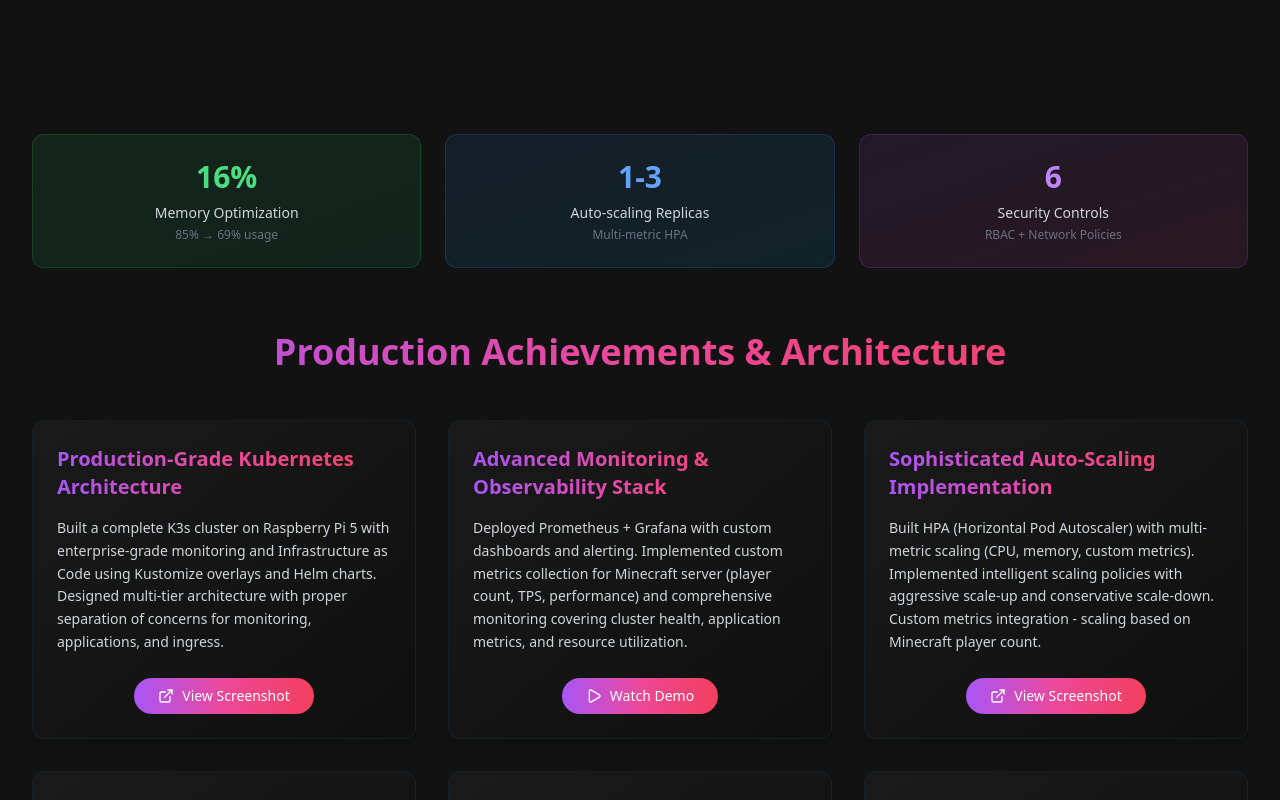
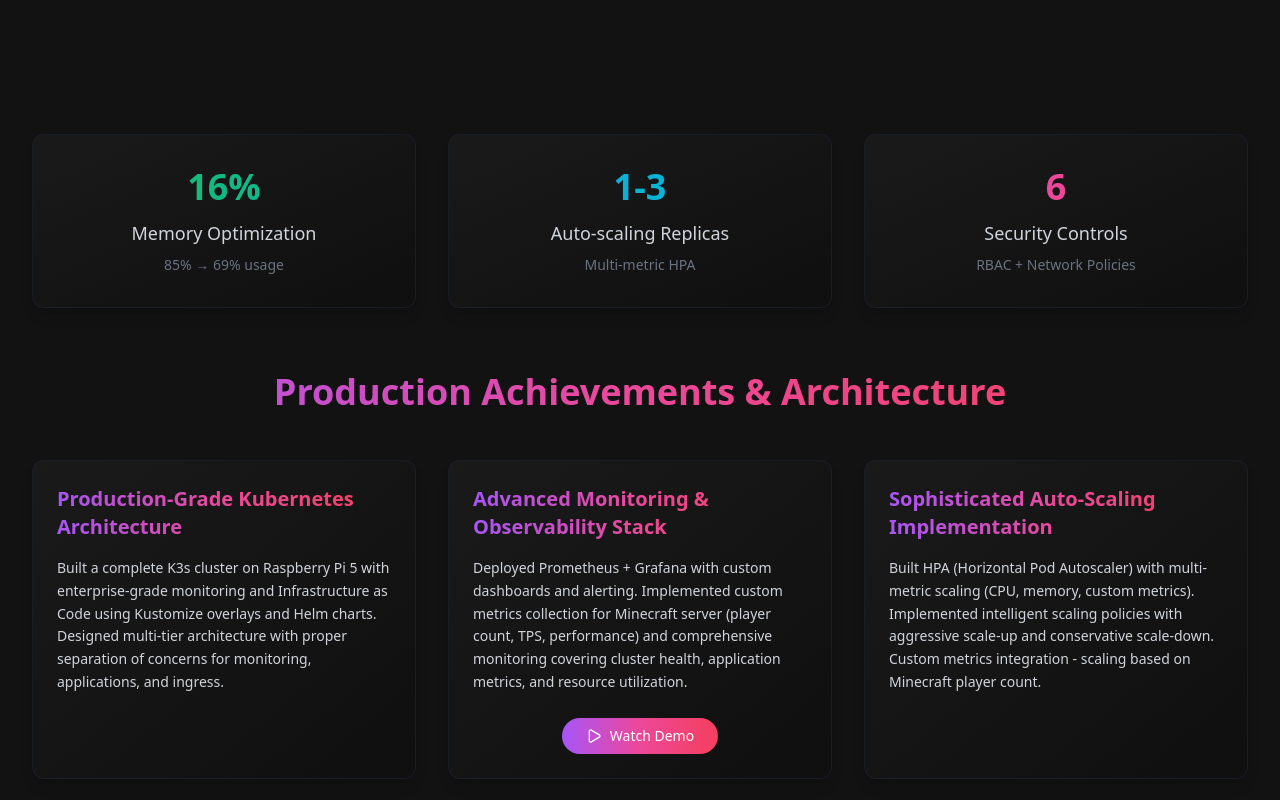
Before and after one commit to umar11b/k3s-showcase, a Next.js app: page / in a window 1280 px wide. Shown: the part 340-1140 px from the top of the page. Built offline with nearby package versions, Linux system fonts and the light colour scheme.

Commit message:
updated UI for prod

```diff
--- a/src/app/page.tsx
+++ b/src/app/page.tsx
@@ -6,6 +6,9 @@ import {
   GithubIcon,
   ExternalLinkIcon,
   CalendarIcon,
+  Code2Icon,
+  ChevronLeftIcon,
+  ChevronRightIcon,
 } from "lucide-react";
 
 // Define the lab data interface
@@ -14,11 +17,12 @@ interface LabData {
   title: string;
   description: string;
   videoUrl?: string;
-  imageUrl?: string;
+  // imageUrl?: string;
+  // imageUrls?: string[]; // For multiple images
   thumbnail: string;
   date: string;
   tags: string[];
-  mediaType: "video" | "image";
+  mediaType: "video"; // | "image" | "images";
 }
 
 // Production Kubernetes homelab achievements
@@ -28,7 +32,7 @@ const achievementsData: LabData[] = [
     title: "Production-Grade Kubernetes Architecture",
     description:
       "Built a complete K3s cluster on Raspberry Pi 5 with enterprise-grade monitoring and Infrastructure as Code using Kustomize overlays and Helm charts. Designed multi-tier architecture with proper separation of concerns for monitoring, applications, and ingress.",
-    imageUrl: "/images/k3s-architecture-screenshot.png",
+    // imageUrl: "/images/k3s-architecture-screenshot.png",
     thumbnail: "/images/hero-image.png",
     date: "2025-01-15",
     tags: [
@@ -38,7 +42,7 @@ const achievementsData: LabData[] = [
       "Helm",
       "Multi-tier Architecture",
     ],
-    mediaType: "image",
+    mediaType: "video",
   },
   {
     id: 2,
@@ -62,7 +66,7 @@ const achievementsData: LabData[] = [
     title: "Sophisticated Auto-Scaling Implementation",
     description:
       "Built HPA (Horizontal Pod Autoscaler) with multi-metric scaling (CPU, memory, custom metrics). Implemented intelligent scaling policies with aggressive scale-up and conservative scale-down. Custom metrics integration - scaling based on Minecraft player count.",
-    imageUrl: "/images/hpa-scaling-screenshot.png",
+    // imageUrl: "/images/hpa-scaling-screenshot.png",
     thumbnail: "/images/hero-image.png",
     date: "2025-01-25",
     tags: [
@@ -72,25 +76,25 @@ const achievementsData: LabData[] = [
       "Scaling Policies",
       "Performance",
     ],
-    mediaType: "image",
+    mediaType: "video",
   },
   {
     id: 4,
     title: "Security-First Approach & DevOps Automation",
     description:
       "Implemented comprehensive security analysis with detailed risk assessment, container security best practices, network policies and RBAC configurations. Created comprehensive Makefile with automated deployment pipelines and backup automation with CronJobs.",
-    imageUrl: "/images/security-rbac-screenshot.png",
+    // imageUrl: "/images/security-rbac-screenshot.png",
     thumbnail: "/images/hero-image.png",
     date: "2025-01-30",
     tags: ["Security", "RBAC", "Network Policies", "Automation", "DevOps"],
-    mediaType: "image",
+    mediaType: "video",
   },
   {
     id: 5,
     title: "Advanced Application Deployment",
     description:
       "Minecraft server with production features: health checks (liveness, readiness, startup probes), resource management (CPU/memory requests and limits), persistent storage with automated backups, and custom metrics exporter integration.",
-    imageUrl: "/images/minecraft-deployment-screenshot.png",
+    // imageUrl: "/images/minecraft-deployment-screenshot.png",
     thumbnail: "/images/hero-image.png",
     date: "2025-02-05",
     tags: [
@@ -99,23 +103,24 @@ const achievementsData: LabData[] = [
       "Persistent Storage",
       "Metrics Exporter",
     ],
-    mediaType: "image",
+    mediaType: "video",
   },
   {
     id: 6,
     title: "Virtualization & Multi-Tenancy",
     description:
       "Deployed 3-tier LAMP architecture using VMs in containers. Built interactive port-forwarding scripts with user-friendly menus and created educational lab environments for hands-on learning with proper isolation.",
-    imageUrl: "/images/lamp-virtualization-screenshot.png",
+    // imageUrl: "/images/lamp-virtualization-screenshot.png",
     thumbnail: "/images/hero-image.png",
     date: "2025-02-10",
     tags: ["Virtualization", "LAMP Stack", "Multi-tenancy", "Educational Labs"],
-    mediaType: "image",
+    mediaType: "video",
   },
 ];
 
 const LabCard = ({ lab, index }: { lab: LabData; index: number }) => {
   const [isVideoModalOpen, setIsVideoModalOpen] = useState(false);
+  const [currentImageIndex, setCurrentImageIndex] = useState(0);
 
   return (
     <motion.div
@@ -152,25 +157,39 @@ const LabCard = ({ lab, index }: { lab: LabData; index: number }) => {
 
       <div className="space-y-4">
         <div className="flex justify-center">
-          {(lab.mediaType === "video" && lab.videoUrl) ||
-          (lab.mediaType === "image" && lab.imageUrl) ? (
+          {lab.mediaType === "video" && lab.videoUrl ? (
             <button
               onClick={() => setIsVideoModalOpen(true)}
               className="flex items-center gap-2 px-6 py-2 rounded-full bg-gradient-to-r from-purple-500 via-pink-500 to-rose-500 text-white hover:shadow-lg hover:shadow-purple-500/25 transition-all duration-300 text-sm font-medium transform hover:scale-105"
             >
-              {lab.mediaType === "video" ? (
-                <>
-                  <PlayIcon className="w-4 h-4" />
-                  Watch Demo
-                </>
-              ) : (
-                <>
-                  <ExternalLinkIcon className="w-4 h-4" />
-                  View Screenshot
-                </>
-              )}
+              <PlayIcon className="w-4 h-4" />
+              Watch Demo
             </button>
           ) : null}
+          {/* Commented out image functionality
+          {(lab.mediaType === "image" && lab.imageUrl) ||
+          (lab.mediaType === "images" &&
+            lab.imageUrls &&
+            lab.imageUrls.length > 0) ? (
+            <button
+              onClick={() => {
+                setCurrentImageIndex(0); // Reset to first image when opening
+                setIsVideoModalOpen(true);
+              }}
+              className="flex items-center gap-2 px-6 py-2 rounded-full bg-gradient-to-r from-purple-500 via-pink-500 to-rose-500 text-white hover:shadow-lg hover:shadow-purple-500/25 transition-all duration-300 text-sm font-medium transform hover:scale-105"
+            >
+              <Code2Icon className="w-4 h-4" />
+              View Implementation
+              {lab.mediaType === "images" &&
+                lab.imageUrls &&
+                lab.imageUrls.length > 1 && (
+                  <span className="ml-1 text-xs opacity-75">
+                    ({lab.imageUrls.length})
+                  </span>
+                )}
+            </button>
+          ) : null}
+          */}
         </div>
       </div>
 
@@ -180,10 +199,11 @@ const LabCard = ({ lab, index }: { lab: LabData; index: number }) => {
           <div className="relative w-full max-w-4xl mx-4">
             <button
               onClick={() => setIsVideoModalOpen(false)}
-              className="absolute -top-10 right-0 text-white hover:text-gray-300 transition-colors duration-200"
+              className="absolute -top-10 right-0 text-white hover:text-gray-300 transition-colors duration-200 z-10"
             >
               ✕ Close
             </button>
+
             {lab.mediaType === "video" && lab.videoUrl ? (
               <video
                 src={lab.videoUrl}
@@ -193,13 +213,56 @@ const LabCard = ({ lab, index }: { lab: LabData; index: number }) => {
               >
                 Your browser does not support the video tag.
               </video>
-            ) : lab.mediaType === "image" && lab.imageUrl ? (
+            ) : null}
+            {/* Commented out image modal functionality
+            {lab.mediaType === "image" && lab.imageUrl ? (
               <img
                 src={lab.imageUrl}
                 alt={lab.title}
                 className="w-full rounded-lg"
               />
+            ) : lab.mediaType === "images" &&
+              lab.imageUrls &&
+              lab.imageUrls.length > 0 ? (
+              <div className="relative">
+                <img
+                  src={lab.imageUrls[currentImageIndex]}
+                  alt={`${lab.title} - Image ${currentImageIndex + 1}`}
+                  className="w-full rounded-lg"
+                />
+
+                {lab.imageUrls.length > 1 && (
+                  <>
+                    <button
+                      onClick={() =>
+                        setCurrentImageIndex((prev) =>
+                          prev === 0 ? lab.imageUrls!.length - 1 : prev - 1
+                        )
+                      }
+                      className="absolute left-4 top-1/2 transform -translate-y-1/2 bg-black/50 hover:bg-black/70 text-white p-2 rounded-full transition-all duration-200"
+                    >
+                      <ChevronLeftIcon className="w-6 h-6" />
+                    </button>
+
+                    <button
+                      onClick={() =>
+                        setCurrentImageIndex((prev) =>
+                          prev === lab.imageUrls!.length - 1 ? 0 : prev + 1
+                        )
+                      }
+                      className="absolute right-4 top-1/2 transform -translate-y-1/2 bg-black/50 hover:bg-black/70 text-white p-2 rounded-full transition-all duration-200"
+                    >
+                      <ChevronRightIcon className="w-6 h-6" />
+                    </button>
+
+                    <div className="absolute bottom-4 left-1/2 transform -translate-x-1/2 bg-black/50 text-white px-3 py-1 rounded-full text-sm">
+                      {currentImageIndex + 1} / {lab.imageUrls.length}
+                    </div>
+                  </>
+                )}
+              </div>
             ) : null}
+            */}
           </div>
         </div>
       )}
@@ -260,42 +323,90 @@ export default function Home() {
           className="max-w-7xl mx-auto px-4 sm:px-6 lg:px-8"
         >
           {/* Key Metrics Section */}
-          <div className="grid grid-cols-1 md:grid-cols-3 gap-6 mb-16">
+          <div className="grid grid-cols-1 md:grid-cols-3 gap-8 mb-16">
             <motion.div
-              initial={{ opacity: 0, y: 20 }}
-              whileInView={{ opacity: 1, y: 0 }}
+              initial={{ opacity: 0, y: 20, scale: 0.95 }}
+              whileInView={{ opacity: 1, y: 0, scale: 1 }}
+              whileHover={{
+                scale: 1.05,
+                transition: { duration: 0.2 },
+              }}
               transition={{ duration: 0.5, delay: 0.1 }}
               viewport={{ once: true }}
-              className="bg-gradient-to-br from-green-500/10 to-emerald-500/10 p-6 rounded-xl border border-green-500/20 text-center"
+              className="group relative bg-gradient-to-br from-[#1a1a1a] to-[#0f0f0f] p-8 rounded-xl shadow-lg hover:shadow-lg hover:shadow-green-500/10 transition-all duration-300 border border-gray-800/50 hover:border-green-500/20 overflow-hidden"
             >
-              <div className="text-3xl font-bold text-green-400 mb-2">16%</div>
-              <div className="text-gray-300 text-sm">Memory Optimization</div>
-              <div className="text-gray-500 text-xs mt-1">85% → 69% usage</div>
+              {/* Background gradient overlay */}
+              <div className="absolute inset-0 bg-gradient-to-br from-green-500/5 via-transparent to-emerald-500/5 opacity-0 group-hover:opacity-100 transition-opacity duration-300"></div>
+
+              {/* Top accent line */}
+              <div className="absolute top-0 left-0 right-0 h-1 bg-gradient-to-r from-green-500 via-emerald-500 to-teal-500 transform scale-x-0 group-hover:scale-x-100 transition-transform duration-300 origin-left"></div>
+
+              <div className="relative text-center">
+                <div className="text-4xl font-bold bg-gradient-to-r from-green-500 via-emerald-500 to-teal-500 bg-clip-text text-transparent mb-3">
+                  16%
+                </div>
+                <div className="text-gray-300 text-lg font-medium mb-2">
+                  Memory Optimization
+                </div>
+                <div className="text-gray-500 text-sm">85% → 69% usage</div>
+              </div>
             </motion.div>
 
             <motion.div
-              initial={{ opacity: 0, y: 20 }}
-              whileInView={{ opacity: 1, y: 0 }}
+              initial={{ opacity: 0, y: 20, scale: 0.95 }}
+              whileInView={{ opacity: 1, y: 0, scale: 1 }}
+              whileHover={{
+                scale: 1.05,
+                transition: { duration: 0.2 },
+              }}
               transition={{ duration: 0.5, delay: 0.2 }}
               viewport={{ once: true }}
-              className="bg-gradient-to-br from-blue-500/10 to-cyan-500/10 p-6 rounded-xl border border-blue-500/20 text-center"
+              className="group relative bg-gradient-to-br from-[#1a1a1a] to-[#0f0f0f] p-8 rounded-xl shadow-lg hover:shadow-lg hover:shadow-blue-500/10 transition-all duration-300 border border-gray-800/50 hover:border-blue-500/20 overflow-hidden"
             >
-              <div className="text-3xl font-bold text-blue-400 mb-2">1-3</div>
-              <div className="text-gray-300 text-sm">Auto-scaling Replicas</div>
-              <div className="text-gray-500 text-xs mt-1">Multi-metric HPA</div>
+              {/* Background gradient overlay */}
+              <div className="absolute inset-0 bg-gradient-to-br from-blue-500/5 via-transparent to-cyan-500/5 opacity-0 group-hover:opacity-100 transition-opacity duration-300"></div>
+
+              {/* Top accent line */}
+              <div className="absolute top-0 left-0 right-0 h-1 bg-gradient-to-r from-blue-500 via-cyan-500 to-sky-500 transform scale-x-0 group-hover:scale-x-100 transition-transform duration-300 origin-left"></div>
+
+              <div className="relative text-center">
+                <div className="text-4xl font-bold bg-gradient-to-r from-blue-500 via-cyan-500 to-sky-500 bg-clip-text text-transparent mb-3">
+                  1-3
+                </div>
+                <div className="text-gray-300 text-lg font-medium mb-2">
+                  Auto-scaling Replicas
+                </div>
+                <div className="text-gray-500 text-sm">Multi-metric HPA</div>
+              </div>
             </motion.div>
 
             <motion.div
-              initial={{ opacity: 0, y: 20 }}
-              whileInView={{ opacity: 1, y: 0 }}
+              initial={{ opacity: 0, y: 20, scale: 0.95 }}
+              whileInView={{ opacity: 1, y: 0, scale: 1 }}
+              whileHover={{
+                scale: 1.05,
+                transition: { duration: 0.2 },
+              }}
               transition={{ duration: 0.5, delay: 0.3 }}
               viewport={{ once: true }}
-              className="bg-gradient-to-br from-purple-500/10 to-pink-500/10 p-6 rounded-xl border border-purple-500/20 text-center"
+              className="group relative bg-gradient-to-br from-[#1a1a1a] to-[#0f0f0f] p-8 rounded-xl shadow-lg hover:shadow-lg hover:shadow-purple-500/10 transition-all duration-300 border border-gray-800/50 hover:border-purple-500/20 overflow-hidden"
             >
-              <div className="text-3xl font-bold text-purple-400 mb-2">6</div>
-              <div className="text-gray-300 text-sm">Security Controls</div>
-              <div className="text-gray-500 text-xs mt-1">
-                RBAC + Network Policies
+              {/* Background gradient overlay */}
+              <div className="absolute inset-0 bg-gradient-to-br from-purple-500/5 via-transparent to-pink-500/5 opacity-0 group-hover:opacity-100 transition-opacity duration-300"></div>
+
+              {/* Top accent line */}
+              <div className="absolute top-0 left-0 right-0 h-1 bg-gradient-to-r from-purple-500 via-pink-500 to-rose-500 transform scale-x-0 group-hover:scale-x-100 transition-transform duration-300 origin-left"></div>
+
+              <div className="relative text-center">
+                <div className="text-4xl font-bold bg-gradient-to-r from-purple-500 via-pink-500 to-rose-500 bg-clip-text text-transparent mb-3">
+                  6
+                </div>
+                <div className="text-gray-300 text-lg font-medium mb-2">
+                  Security Controls
+                </div>
+                <div className="text-gray-500 text-sm">
+                  RBAC + Network Policies
+                </div>
               </div>
             </motion.div>
           </div>
```
Also changed, not shown: 1 other file (tests, documents, lock files or other folders).
